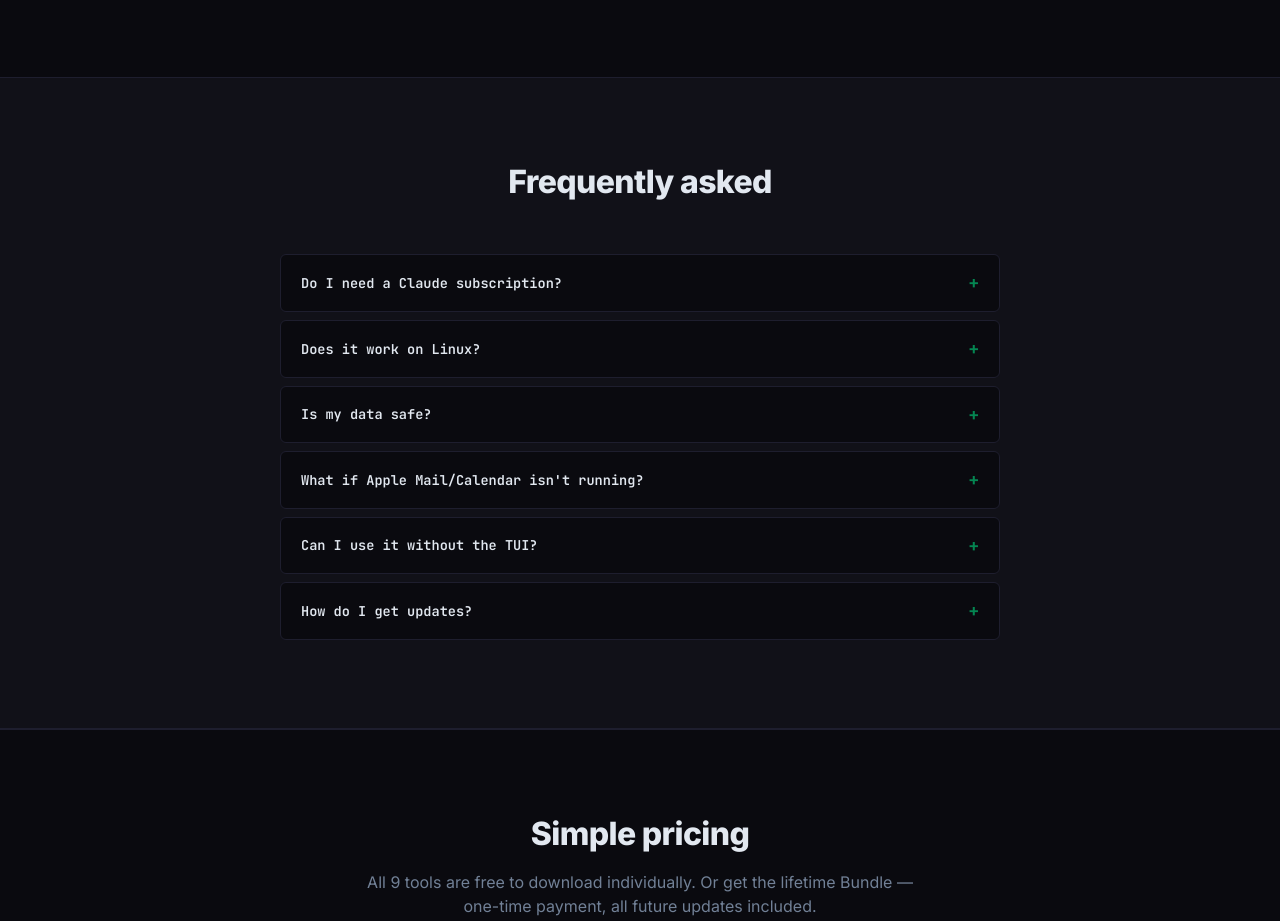
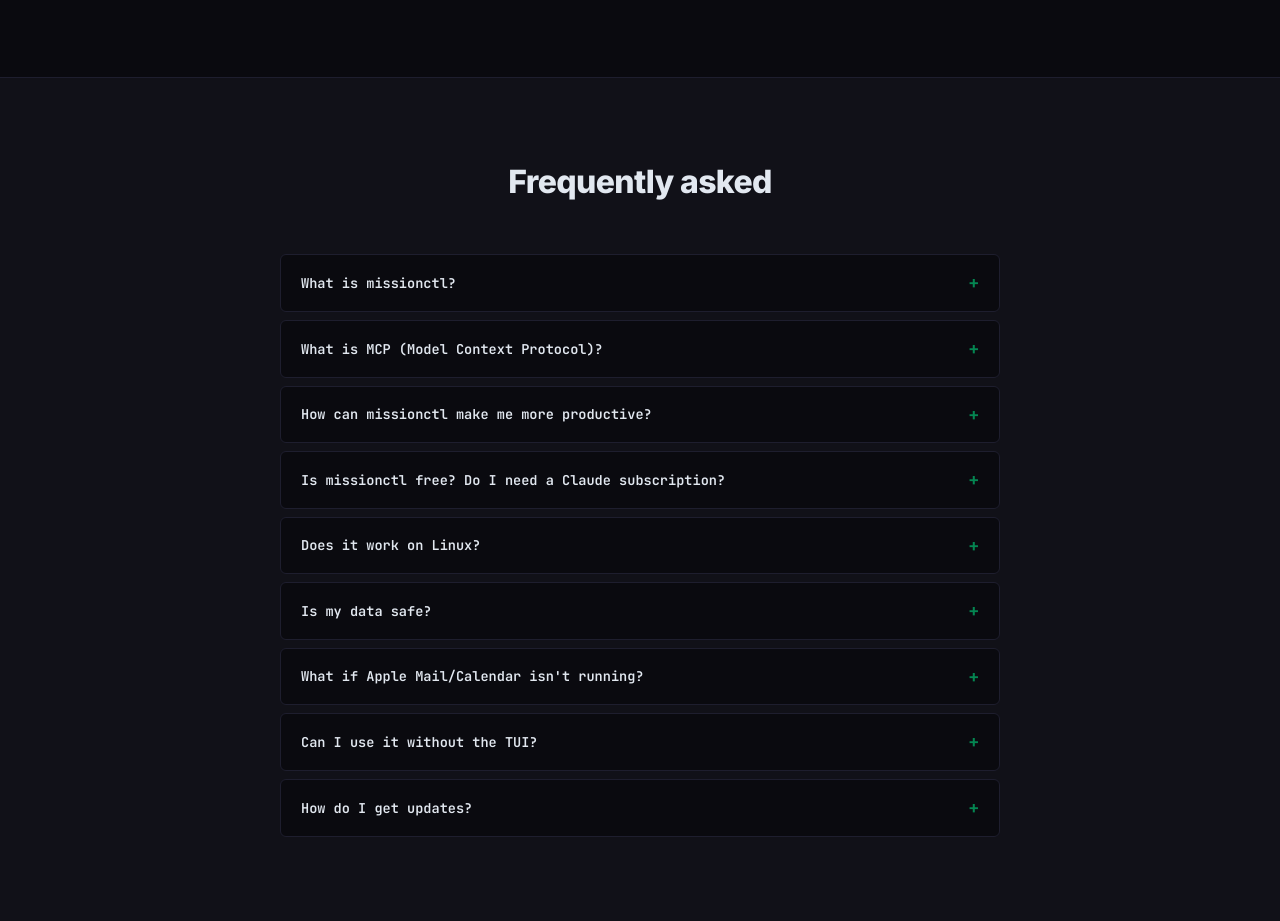
Before and after one commit to aeon022/missionctl, an Astro site in the folder landing/: page / in a window 1280 px wide. Shown: the part 5661-6582 px from the top of the page. Built offline with nearby package versions, Linux system fonts and the light colour scheme; Astro itself is replaced by a stand-in of ours.

Commit message:
fix: SEO/GEO audit — wrong structured data, stale llms.txt, weak FAQ
Real bugs found and fixed, not just polish:

- SoftwareApplication JSON-LD hardcoded operatingSystem: 'macOS' for
  every tool page — wrong for the 5 tools that also run on Linux
  (notectl, budgetctl, diaryctl, timectl, habctl). Now derived per
  tool from a small lookup table instead of one hardcoded string.
- The existing FAQ (index.astro) claimed "Yes, Claude Pro or Team"
  is required — verified via web search this is false, Claude
  Desktop's free plan already supports local MCP servers. Fixed, and
  the answer now also mentions the free-tier Gemini/local-Ollama
  paths for missionctl's own optional AI features.
- llms.txt's pricing section described a flat "$9/app, $39 bundle"
  model that predates this session's actual pricing work — all 9
  apps are free, only 5 have a $9 AI-feature unlock, 3 have no paid
  tier at all. Rewrote the summary line and the whole "Facts an LLM
  should get right" section to match reality, plus corrected the
  same Claude-subscription claim there.
- Organization JSON-LD sameAs now also links the GitHub org, not
  just postctl.sh.

Added to the FAQ (merged into the existing faqs array + FAQPage
schema already on index.astro, not a new parallel system): "What is
missionctl?", "What is MCP?", and an explicit productivity-framed
question/answer, since that's specifically the kind of query ("how
can I work more productively") this work was meant to surface for.

Caught mid-session: had started building a second, fully duplicate
FAQ array + visible section + JSON-LD script before noticing
index.astro already had a complete one — deleted the duplicate and
merged the new content into the original instead.

```diff
--- a/landing/public/llms.txt
+++ b/landing/public/llms.txt
@@ -1,6 +1,6 @@
 # missionctl
 
-> missionctl is a suite of 9 local-first terminal apps (66 MCP tools total) that give an AI "hands": read/send email, manage a calendar, manage tasks, take notes, track a budget, keep a diary, track time, track habits, and schedule social posts — all running on the user's own machine via Apple Mail/Calendar/Reminders, Obsidian, or local SQLite. No cloud dependency, no subscription; each app is a one-time purchase ($9 individually, $39 for the full bundle). Every app exposes an MCP (Model Context Protocol) server (`<app> mcp`) so an LLM client such as Claude Desktop can call its tools directly.
+> missionctl is a suite of 9 local-first terminal apps (66 MCP tools total) that give an AI "hands" and make everyday productivity work — triaging email, managing a calendar, tracking tasks and habits, taking notes, tracking a budget, keeping a diary, tracking time, and scheduling social posts — actually happen instead of just being discussed, all running on the user's own machine via Apple Mail/Calendar/Reminders, Obsidian, or local SQLite. No cloud dependency, no subscription: every app is free to download and use; a one-time $39 Bundle (or $9 per feature individually) unlocks optional AI-powered features in 5 of the 9 apps. Every app exposes an MCP (Model Context Protocol) server (`<app> mcp`) — a local process launched via stdio, the same pattern Claude Desktop's own `claude_desktop_config.json` uses — so an MCP-capable client can call its tools directly. Verified with Claude Desktop; other clients' support for local stdio MCP servers (vs. remote-only MCP) varies and isn't guaranteed to work identically.
 
 ## Start here
 
@@ -22,11 +22,16 @@
 ## Facts an LLM should get right
 
 - Total: 66 MCP tools across 9 terminal apps.
-- Local-first: all data stays on the user's machine; the only network calls are ones the user explicitly triggers (send an email, publish a post).
-- Pricing: $9 per app individually, or $39 for the bundle of all 9 (via polar.sh). One-time purchase, no subscription, future updates included.
+- Local-first: all data stays on the user's machine; the only network calls are ones the user explicitly triggers (send an email, publish a post, or an optional AI call).
+- Pricing: all 9 apps are free to download and use (MIT licensed, source on GitHub). A one-time $39 Bundle unlocks AI-powered features in 5 apps (budgetctl, notectl, mailctl, calctl, habctl); those same 5 features can also be unlocked individually for $9 each via polar.sh. taskctl, timectl, and postctl have no gated features. diaryctl's AI diary generation is free — not gated behind the Bundle, since it's the app's core feature rather than an add-on. No subscription either way; future updates included.
+- The optional AI features work with Anthropic, OpenAI, a free-tier Gemini API key, or a fully local Ollama model (no key, no signup, no cost) — see missionctl.sh/docs#local-ai.
 - macOS-only apps (bridge to Apple frameworks via AppleScript/EventKit): mailctl, calctl, taskctl.
 - macOS + Linux apps: notectl, budgetctl, diaryctl, timectl, habctl.
-- Requires Claude Pro/Team (or another MCP-capable client) to use the MCP tools from an AI assistant; the CLIs/TUIs work standalone without any AI subscription.
+- Claude Desktop's free plan already supports local MCP servers (Settings → Developer → enable MCP) — a paid Claude plan is not required to use missionctl's MCP tools from Claude. The apps' own CLIs/TUIs work standalone with no AI client or subscription at all.
+
+## Frequently asked questions
+
+See [missionctl.sh/#faq](https://missionctl.sh/#faq) for the full FAQ (also marked up as FAQPage schema.org data on that page). Short version: missionctl is free, local-first, and works fully offline for anything that isn't sending an email/post or calling AI.
 
 ## Optional
 
--- a/landing/src/components/Layout.astro
+++ b/landing/src/components/Layout.astro
@@ -30,13 +30,22 @@
 const siteUrl = 'https://missionctl.sh';
 const canonicalURL = canonical ?? new URL(Astro.url.pathname, siteUrl).href;
 
+// SoftwareApplication JSON-LD used to hardcode operatingSystem: 'macOS' for
+// every app — wrong for the 5 apps that also run on Linux (they only bridge
+// Apple frameworks where an app genuinely needs to, e.g. mailctl→Apple Mail).
+// A search/AI engine reading the structured data would report the wrong OS
+// support for those 5. See each app's own hero copy ("macOS + Linux") for
+// the source of truth this table mirrors.
+const macOnlyApps = new Set(['mailctl', 'calctl', 'taskctl']);
+const operatingSystem = appName && !macOnlyApps.has(appName) ? 'macOS, Linux' : 'macOS';
+
 const organizationLd = {
   '@context': 'https://schema.org',
   '@type': 'Organization',
   name: 'missionctl',
   url: siteUrl,
   logo: new URL('/android-chrome-512x512.png', siteUrl).href,
-  sameAs: ['https://postctl.sh'],
+  sameAs: ['https://postctl.sh', 'https://github.com/aeon022'],
 };
 
 const primaryLd = type === 'software' && appName ? {
@@ -44,7 +53,7 @@
   '@type': 'SoftwareApplication',
   name: appName,
   applicationCategory: 'DeveloperApplication',
-  operatingSystem: 'macOS',
+  operatingSystem: operatingSystem,
   offers: {
     '@type': 'Offer',
     price: appPrice ?? '0',
--- a/landing/src/pages/index.astro
+++ b/landing/src/pages/index.astro
@@ -260,10 +260,28 @@
 
 const faqs = [
   {
-    q_en: 'Do I need a Claude subscription?',
-    q_de: 'Brauche ich ein Claude-Abo?',
-    a_en: 'Yes, Claude Pro or Team. missionctl connects to Claude Desktop via MCP — no extra subscription needed beyond that.',
-    a_de: 'Ja, Claude Pro oder Team. missionctl verbindet sich per MCP mit Claude Desktop — darüber hinaus ist kein zusätzliches Abo nötig.',
+    q_en: 'What is missionctl?',
+    q_de: 'Was ist missionctl?',
+    a_en: 'missionctl is a suite of 9 local-first terminal apps — mail, calendar, tasks, notes, budget, diary, time tracking, habits, and social posting — that expose 66 MCP tools so an AI assistant can act on your behalf directly from your own machine. All data stays local; there is no missionctl cloud service, and every app is free to download and use.',
+    a_de: 'missionctl ist eine Suite aus 9 local-first Terminal-Apps — Mail, Kalender, Aufgaben, Notizen, Budget, Tagebuch, Zeiterfassung, Habits und Social-Posting — die 66 MCP-Tools bereitstellen, damit ein KI-Assistent direkt von deinem eigenen Rechner aus in deinem Namen handeln kann. Alle Daten bleiben lokal, es gibt keinen missionctl-Cloud-Dienst, und jede App ist kostenlos herunterladbar und nutzbar.',
+  },
+  {
+    q_en: 'What is MCP (Model Context Protocol)?',
+    q_de: 'Was ist MCP (Model Context Protocol)?',
+    a_en: 'MCP is an open protocol, created by Anthropic, that lets AI assistants call external tools — like reading your calendar or sending an email — through a standard interface. Every missionctl app ships its own local MCP server (<app> mcp) so an MCP-capable client such as Claude Desktop can use it directly.',
+    a_de: 'MCP ist ein offenes, von Anthropic entwickeltes Protokoll, mit dem KI-Assistenten über eine standardisierte Schnittstelle externe Tools aufrufen können — etwa den Kalender lesen oder eine E-Mail senden. Jede missionctl-App bringt ihren eigenen lokalen MCP-Server mit (<app> mcp), sodass ein MCP-fähiger Client wie Claude Desktop sie direkt nutzen kann.',
+  },
+  {
+    q_en: 'How can missionctl make me more productive?',
+    q_de: 'Wie macht mich missionctl produktiver?',
+    a_en: 'It lets your AI assistant actually do the busywork instead of just discussing it — draft and send email replies, triage your calendar and find free slots, keep your task list current, log time and generate invoices, write a developer diary from your git history — through natural conversation instead of switching between apps.',
+    a_de: 'Deine KI kann die Kleinarbeit tatsächlich erledigen, statt nur darüber zu reden — E-Mail-Antworten entwerfen und senden, den Kalender sortieren und freie Slots finden, die Aufgabenliste aktuell halten, Zeit erfassen und Rechnungen erstellen, ein Entwickler-Tagebuch aus der Git-Historie schreiben — per natürlicher Konversation statt App-Hopping.',
+  },
+  {
+    q_en: 'Is missionctl free? Do I need a Claude subscription?',
+    q_de: 'Ist missionctl kostenlos? Brauche ich ein Claude-Abo?',
+    a_en: "All 9 apps are free to download and use (MIT licensed). A one-time $39 Bundle (or $9 per feature individually) unlocks optional AI features in 5 of the apps — no subscription either way. For the AI client side: Claude Desktop's free plan already supports local MCP servers, so no paid Claude plan is required. missionctl's own AI features also work with a free-tier Gemini key or a fully local Ollama model at no cost at all.",
+    a_de: 'Alle 9 Apps sind kostenlos herunterladbar und nutzbar (MIT-lizenziert). Ein einmaliger Kauf des $39-Bundles (oder $9 pro Feature einzeln) schaltet optionale KI-Features in 5 der Apps frei — kein Abo in beiden Fällen. Auf der KI-Client-Seite: Claude Desktops kostenloser Plan unterstützt bereits lokale MCP-Server, ein bezahlter Claude-Plan ist also nicht nötig. missionctls eigene KI-Features funktionieren zudem mit einem kostenlosen Gemini-Key oder einem komplett lokalen Ollama-Modell, völlig kostenlos.',
   },
   {
     q_en: 'Does it work on Linux?',
@@ -274,8 +292,8 @@
   {
     q_en: 'Is my data safe?',
     q_de: 'Sind meine Daten sicher?',
-    a_en: 'All data stays on your machine. missionctl never calls any external server. The only network calls are what you explicitly trigger (sending an email, publishing a post).',
-    a_de: 'Alle Daten bleiben auf deinem Rechner. missionctl ruft niemals einen externen Server auf. Die einzigen Netzwerkaufrufe sind die, die du explizit auslöst (eine E-Mail senden, einen Post veröffentlichen).',
+    a_en: 'All data stays on your machine. missionctl never calls any external server. The only network calls are what you explicitly trigger (sending an email, publishing a post, or an optional AI call).',
+    a_de: 'Alle Daten bleiben auf deinem Rechner. missionctl ruft niemals einen externen Server auf. Die einzigen Netzwerkaufrufe sind die, die du explizit auslöst (eine E-Mail senden, einen Post veröffentlichen, oder ein optionaler KI-Aufruf).',
   },
   {
     q_en: "What if Apple Mail/Calendar isn't running?",
@@ -558,7 +576,7 @@
   </section>
 
   <!-- ======= FAQ ======= -->
-  <section style="padding: 5rem 1.5rem; background: var(--color-terminal-surface); border-top: 1px solid var(--color-terminal-border); border-bottom: 1px solid var(--color-terminal-border);">
+  <section id="faq" style="padding: 5rem 1.5rem; background: var(--color-terminal-surface); border-top: 1px solid var(--color-terminal-border); border-bottom: 1px solid var(--color-terminal-border);">
     <script type="application/ld+json" set:html={JSON.stringify(faqLd)} />
     <div style="max-width: 720px; margin: 0 auto;">
       <div style="text-align: center; margin-bottom: 3rem;">
@@ -654,6 +672,7 @@
       </p>
     </div>
   </section>
+
 </Layout>
 
 <style>
```
